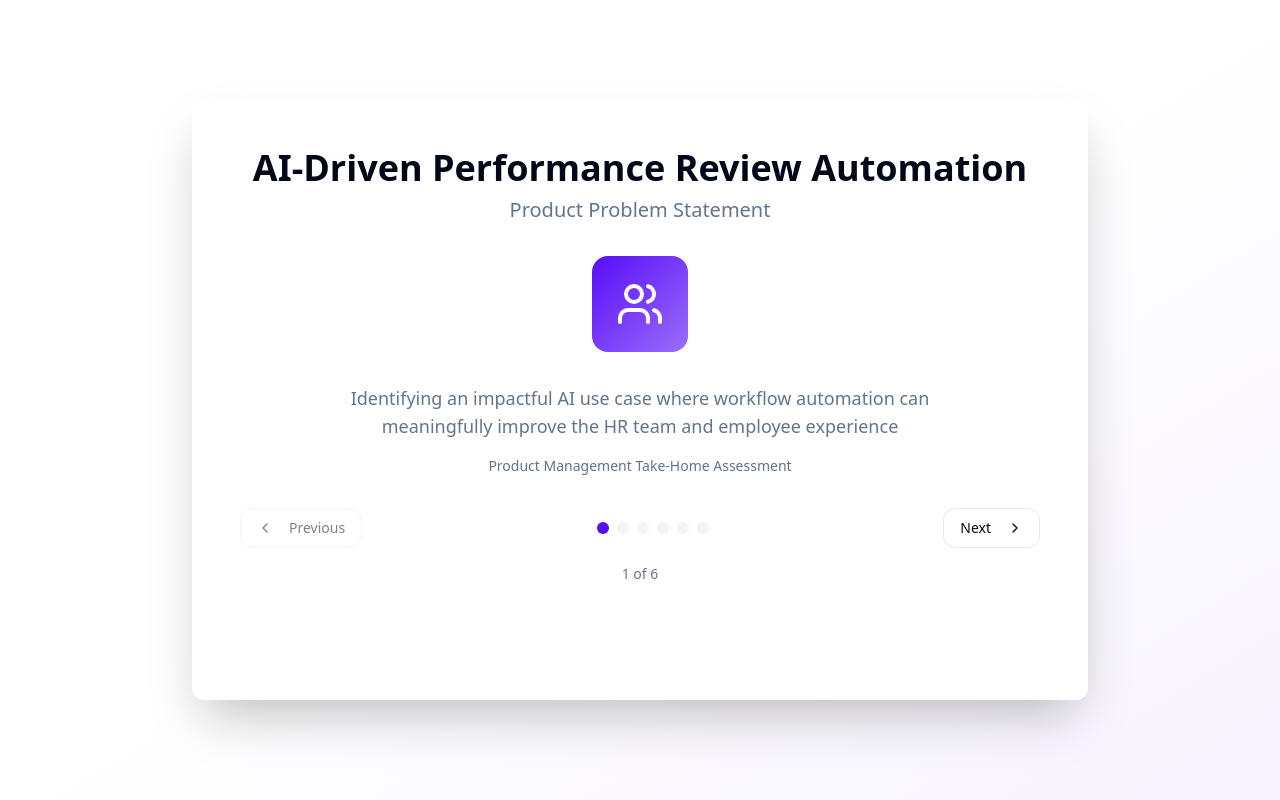
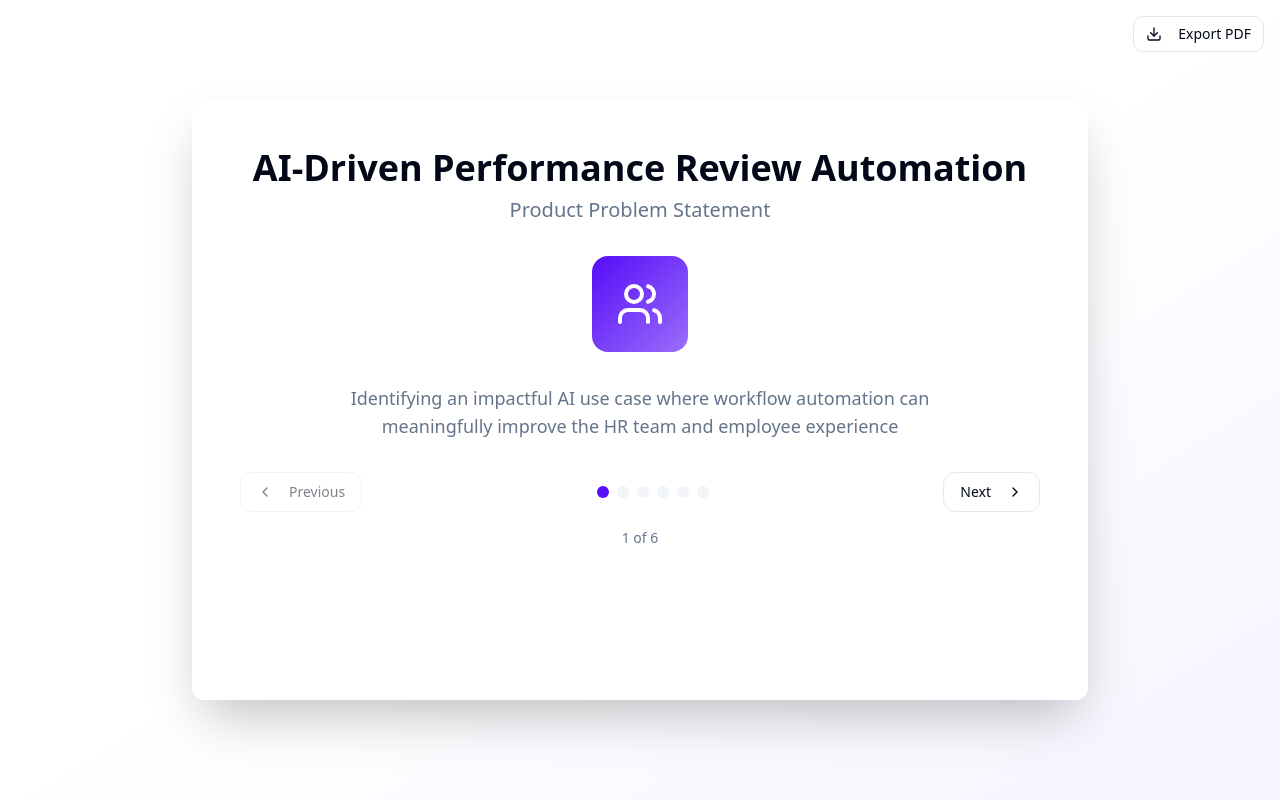
Before and after one commit to gulatik16/lovelable-perf-buddy, a React (Vite) app: page / in a window 1280 px wide. Built offline with nearby package versions, Linux system fonts and the light colour scheme.

Commit message:
Refine product deck
Remove mention of take-home assignment and generate PDF version of the product deck.

```diff
--- /dev/null
+++ b/src/components/PDFExport.tsx
@@ -0,0 +1,35 @@
+import React from 'react';
+import { Button } from '@/components/ui/button';
+import { Download } from 'lucide-react';
+
+export const PDFExport = () => {
+  const handlePrintToPDF = () => {
+    // Hide navigation elements for PDF
+    const navigationElements = document.querySelectorAll('[data-pdf-hide]');
+    navigationElements.forEach(el => {
+      (el as HTMLElement).style.display = 'none';
+    });
+
+    // Print the page
+    window.print();
+
+    // Restore navigation elements
+    setTimeout(() => {
+      navigationElements.forEach(el => {
+        (el as HTMLElement).style.display = '';
+      });
+    }, 1000);
+  };
+
+  return (
+    <Button
+      onClick={handlePrintToPDF}
+      variant="outline"
+      size="sm"
+      className="fixed top-4 right-4 z-50 bg-background/80 backdrop-blur-sm"
+    >
+      <Download className="w-4 h-4 mr-2" />
+      Export PDF
+    </Button>
+  );
+};
--- a/src/components/PitchDeck.tsx
+++ b/src/components/PitchDeck.tsx
@@ -2,6 +2,7 @@ import React, { useState } from 'react';
 import { Card, CardContent } from '@/components/ui/card';
 import { Button } from '@/components/ui/button';
 import { ChevronLeft, ChevronRight, Zap, Users, TrendingUp, ArrowRight } from 'lucide-react';
+import { PDFExport } from './PDFExport';
 
 const slides = [
   {
@@ -17,9 +18,6 @@ const slides = [
           <p className="text-lg text-muted-foreground max-w-2xl mx-auto">
             Identifying an impactful AI use case where workflow automation can meaningfully improve the HR team and employee experience
           </p>
-          <div className="text-sm text-muted-foreground font-medium">
-            Product Management Take-Home Assessment
-          </div>
         </div>
       </div>
     )
@@ -295,6 +293,7 @@ export const PitchDeck = () => {
 
   return (
     <div className="min-h-screen bg-gradient-to-br from-background via-background to-primary/5 flex items-center justify-center p-4">
+      <PDFExport />
       <div className="w-full max-w-4xl">
         <Card className="min-h-[600px] border-0 shadow-2xl">
           <CardContent className="p-12">
@@ -313,7 +312,7 @@ export const PitchDeck = () => {
               </div>
 
               {/* Navigation */}
-              <div className="flex items-center justify-between mt-8">
+              <div className="flex items-center justify-between mt-8" data-pdf-hide>
                 <Button
                   variant="outline"
                   onClick={prevSlide}
@@ -349,7 +348,7 @@ export const PitchDeck = () => {
               </div>
 
               {/* Slide counter */}
-              <div className="text-center mt-4 text-sm text-muted-foreground">
+              <div className="text-center mt-4 text-sm text-muted-foreground" data-pdf-hide>
                 {currentSlide + 1} of {slides.length}
               </div>
             </div>
--- a/src/index.css
+++ b/src/index.css
@@ -127,3 +127,29 @@
     animation-delay: 0.4s;
   }
 }
+
+/* PDF Print Styles */
+@media print {
+  * {
+    -webkit-print-color-adjust: exact !important;
+    print-color-adjust: exact !important;
+  }
+
+  @page {
+    size: A4 landscape;
+    margin: 0.5in;
+  }
+
+  body {
+    font-size: 12pt;
+  }
+
+  .min-h-screen {
+    min-height: auto !important;
+    height: auto !important;
+  }
+
+  [data-pdf-hide] {
+    display: none !important;
+  }
+}
```
